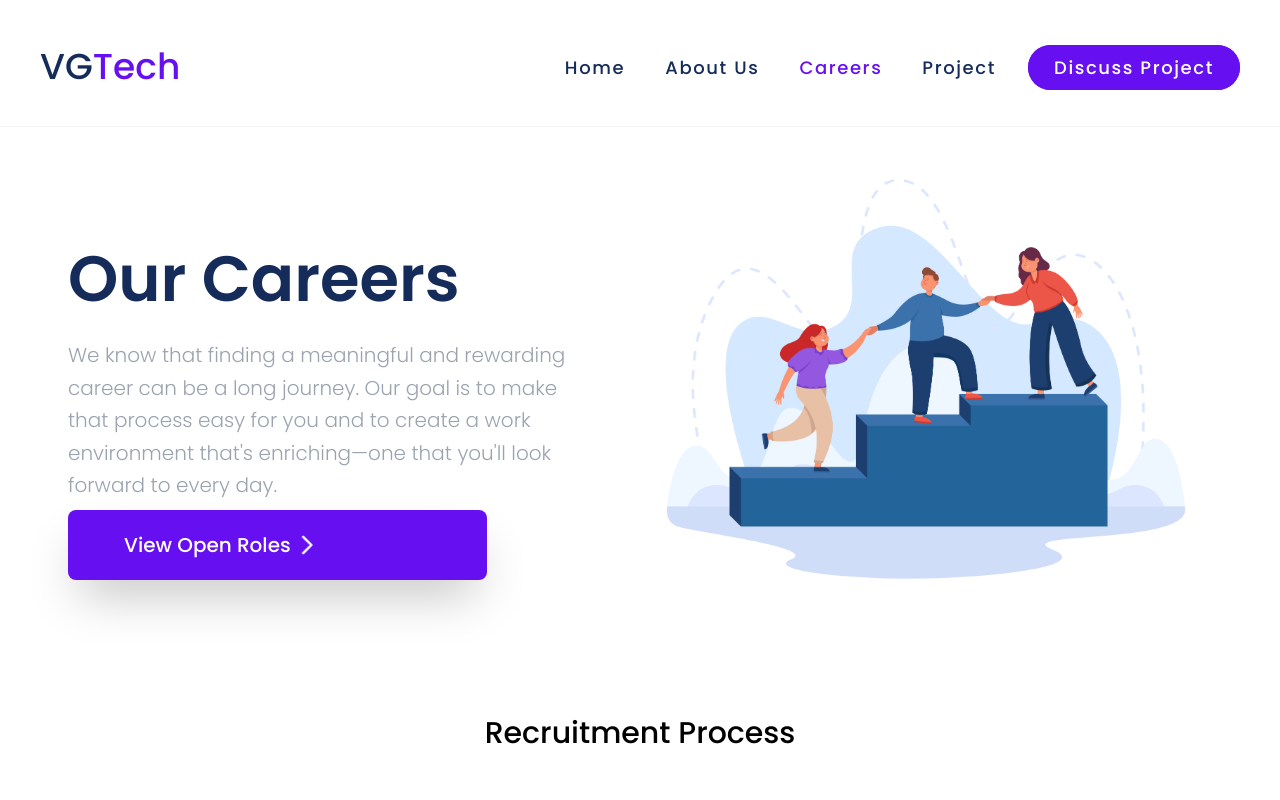
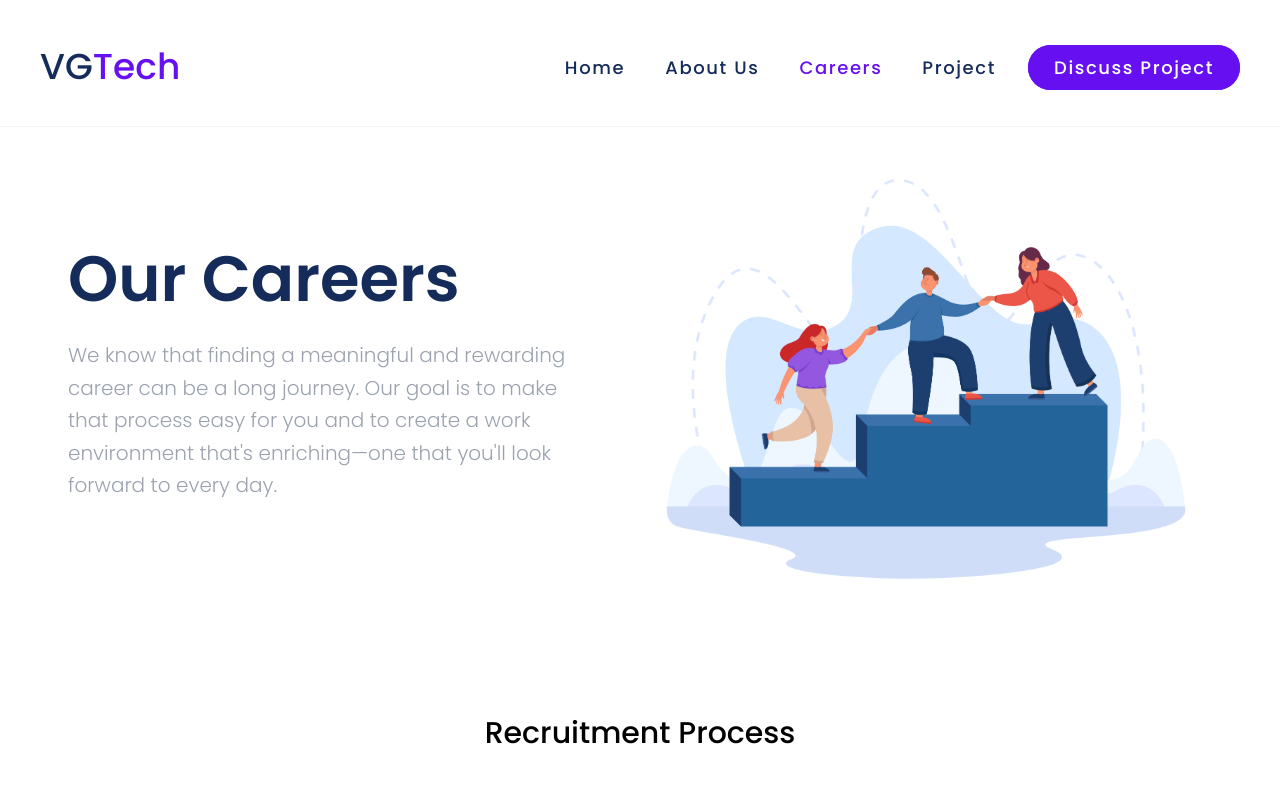
Before and after one commit to arulmozhikumar7/com, a React (Vite) app: page /careers in a window 1280 px wide. Shown: the top 800 px of the page. Built offline with nearby package versions, Linux system fonts and the light colour scheme.

Commit message:
Added Careers

```diff
--- a/src/pages/CareersPage.jsx
+++ b/src/pages/CareersPage.jsx
@@ -1,4 +1,4 @@
-import React, { useEffect } from "react";
+import React from "react";
 
 import Header from "@parts/Header";
 import HeroCareer from "@parts/HeroCareer";
@@ -9,11 +9,7 @@ import Data from "@json/landingPage.json";
 
 import Openings from "@parts/Openings";
 
-const AboutPage = (props) => {
-  useEffect(() => {
-    window.scrollTo(0, 0);
-  }, []);
-
+const CareersPage = (props) => {
   return (
     <>
       <Header {...props} />
@@ -24,4 +20,4 @@ const AboutPage = (props) => {
   );
 };
 
-export default AboutPage;
+export default CareersPage;
--- a/src/parts/HeroCareer.jsx
+++ b/src/parts/HeroCareer.jsx
@@ -1,7 +1,5 @@
 /* eslint-disable react/jsx-filename-extension */
 import React from "react";
-
-import Button from "@elements/button";
 
 export default function HeroCareer({ data }) {
   return (
@@ -14,27 +12,6 @@ export default function HeroCareer({ data }) {
           <p className="text-xl font-light leading-relaxed text-gray-400">
             {data[0].description}
           </p>
-          <Button
-            href="/project"
-            type="link"
-            className="flex items-center w-[90%] md:w-[80%] py-5 mt-2 text-sm md:text-xl text-white transition duration-200 rounded-lg shadow-2xl h-18 px-14 bg-theme-purple hover:bg-dark-theme-purple"
-          >
-            View Open Roles
-            <svg
-              className="ml-2 text-white w-7 h-7 animate-bounce-x"
-              xmlns="http://www.w3.org/2000/svg"
-              fill="none"
-              viewBox="0 0 24 24"
-              stroke="currentColor"
-            >
-              <path
-                strokeLinecap="round"
-                strokeLinejoin="round"
-                strokeWidth={2}
-                d="M9 5l7 7-7 7"
-              />
-            </svg>
-          </Button>
         </div>
         <div className="w-full sm:w-1/2 sm:pr-12">
           <img src="/assets/images/career.jpg" alt="Hero" />
--- a/src/parts/Openings.jsx
+++ b/src/parts/Openings.jsx
@@ -4,7 +4,7 @@ import React, { useState } from "react";
 const Modal = ({ onClose }) => {
   return (
     <div className="fixed inset-0 z-50 flex items-center justify-center bg-black bg-opacity-50">
-      <div className="relative max-w-xl p-8 bg-white rounded-lg">
+      <div className="relative max-w-xl p-8 mx-5 bg-white rounded-lg">
         <div onClick={onClose}>
           <svg
             xmlns="http://www.w3.org/2000/svg"
@@ -38,10 +38,10 @@ const Modal = ({ onClose }) => {
           Please note that we have requirements for this role in Chennai, Salem,
           Coimbatore, Tirunelveli, and Madurai.
         </p>
-        {/* Add your apply button or form here */}
+
         <button
           onClick={onClose}
-          className="block w-full h-12 text-center text-white bg-blue-500 rounded hover:bg-blue-600"
+          className="block w-full h-12 text-center text-white rounded bg-theme-purple hover:bg-dark-theme-purple"
         >
           Apply Now
         </button>
```
